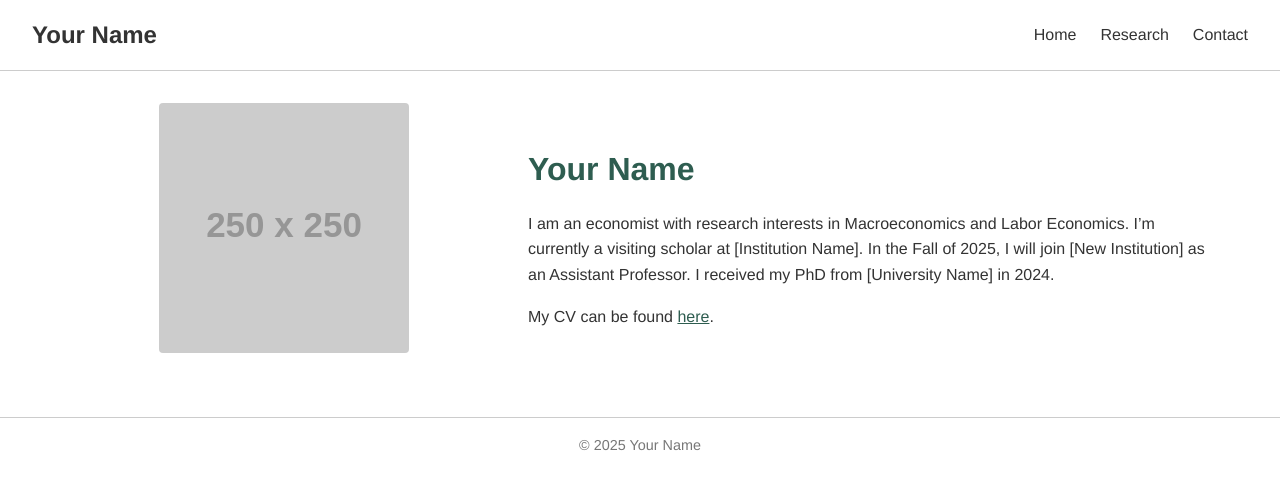
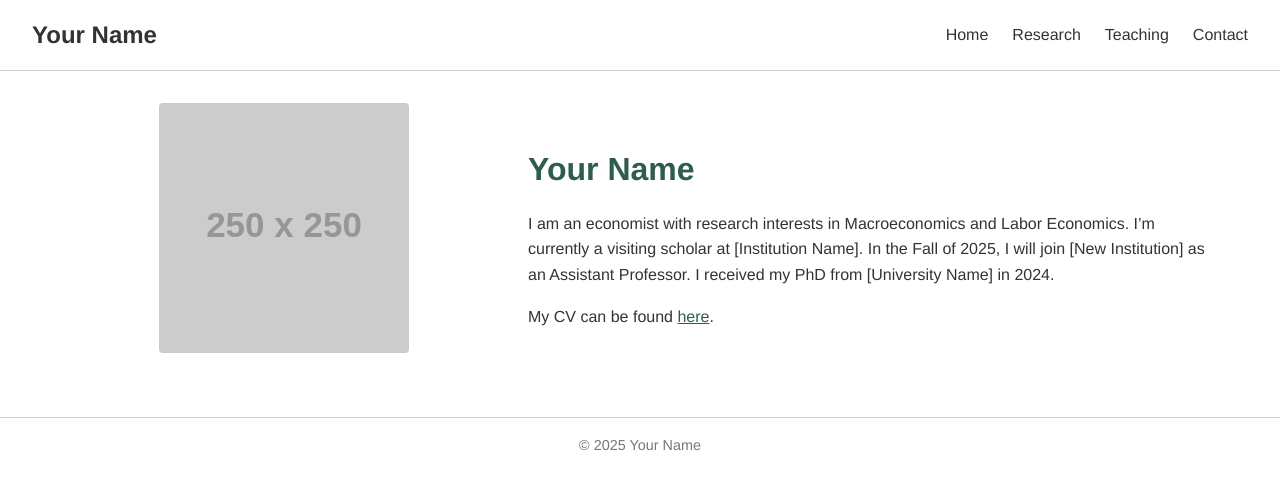
Before and after one commit to mguennewigmoenert/maxmoenert.github.io, a plain HTML site: page index.html in a window 1280 px wide. Drawn offline with Linux system fonts and the light colour scheme; placeholder pictures from the web are drawn by us.

Commit message:
teaching

```diff
--- a/index.html
+++ b/index.html
@@ -120,6 +120,7 @@
       <ul>
         <li><a href="#home">Home</a></li>
         <li><a href="#research">Research</a></li>
+        <li><a href="#teaaching">Teaching</a></li>
         <li><a href="#contact">Contact</a></li>
       </ul>
     </nav>
```
